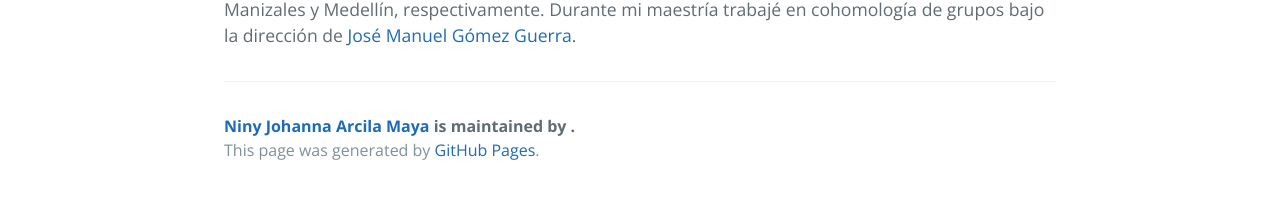
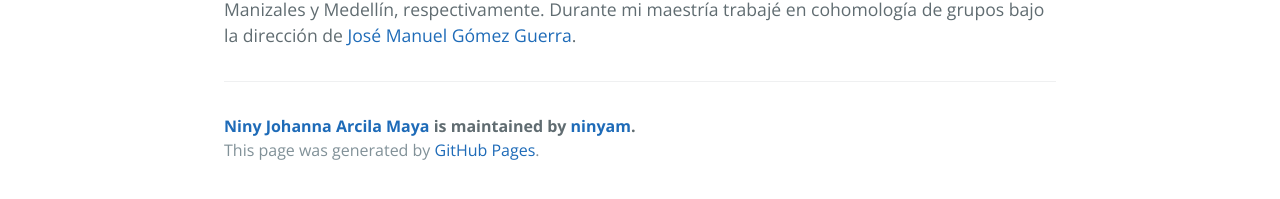
Before and after one commit to ninyam/paginapersonal, a Jekyll site: the page built from index.html, in a window 1280 px wide. Shown: the part 520-719 px from the top of the page. Built offline with Jekyll 4.4.1, drawn with Linux system fonts in a browser that asks for light colours.

Commit message:
Update page-footer.html

```diff
--- a/_includes/page-footer.html
+++ b/_includes/page-footer.html
@@ -1,4 +1,4 @@
 <footer class="site-footer">
-  <span class="site-footer-owner"><a href="{{ site.url }}">{{ site.title }}</a> is maintained by <a href="{{ site.author.url }}">{{ site.author.name }}</a>.</span>
+  <span class="site-footer-owner"><a href="http://localhost:4000/paginapersonal/">{{ site.title }}</a> is maintained by <a href="https://github.com/ninyam">ninyam</a>.</span>
   <span class="site-footer-credits">This page was generated by <a href="https://pages.github.com">GitHub Pages</a>.</span>
 </footer>
```
